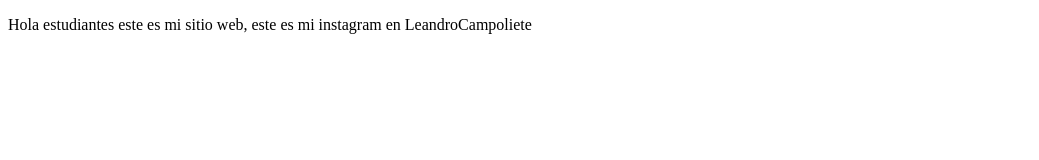
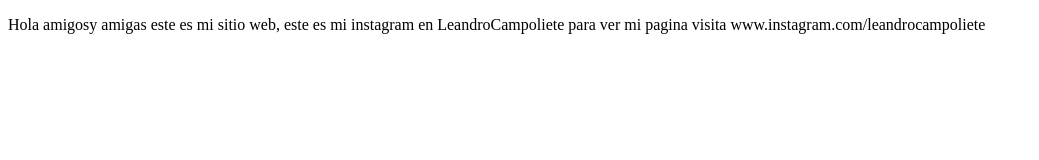
Before and after one commit to leeaann88/proyectocursodemoprework, a plain HTML site: page index.html in a window 1280 px wide. Shown: the whole page, without its empty margins (0-1039 px from the left). Drawn offline with Linux system fonts and the light colour scheme.

Commit message:
cambios agregamos sitios de instamgram

```diff
--- a/index.html
+++ b/index.html
@@ -7,6 +7,8 @@
     <title>Hola mundo</title>
 </head>
 <body>
-    <p>Hola estudiantes este es mi sitio web, este es mi instagram en LeandroCampoliete</p>
+    <p>Hola amigosy amigas este es mi sitio web, este es mi instagram en LeandroCampoliete
+        para ver mi pagina visita www.instagram.com/leandrocampoliete
+    </p>
 </body>
 </html>
```
